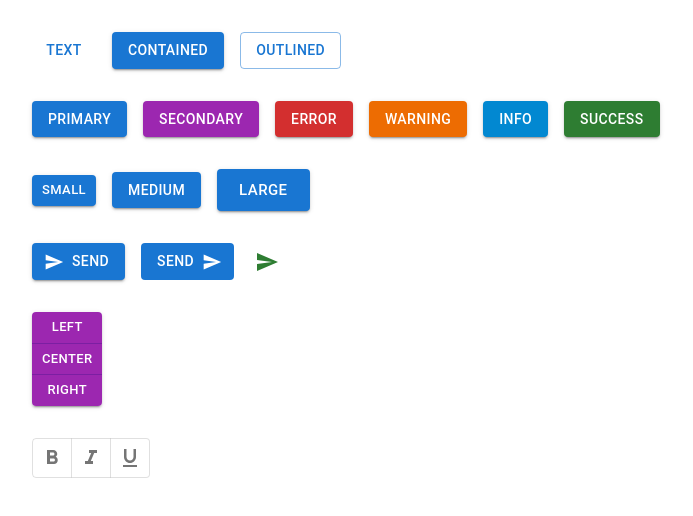
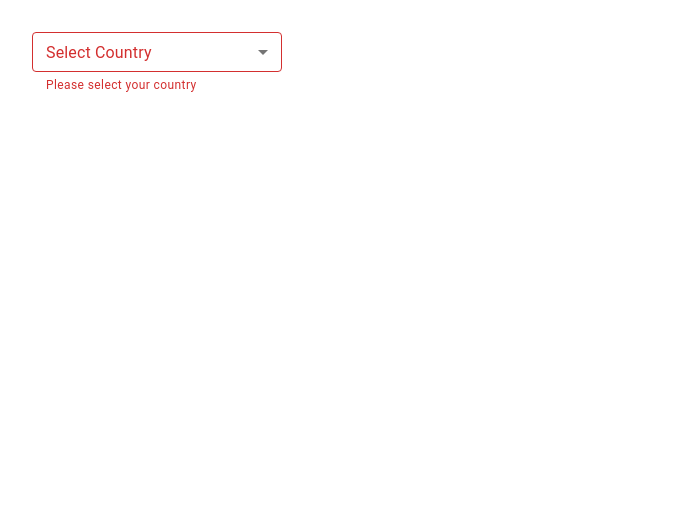
Before and after one commit to vapinedo/React-MUI, a React (Create React App) app: page / in a window 1280 px wide. Shown: the top 516 px of the page, without its empty margins (0-693 px from the left). Built offline with nearby package versions, Linux system fonts and the light colour scheme.

Commit message:
8 - Select

```diff
--- a/src/App.tsx
+++ b/src/App.tsx
@@ -1,12 +1,16 @@
 import './App.css';
-import MuiButton from './components/MuiButton';
-import MuiTypography from './components/MuiTypography';
+import MuiSelect from './components/MuiSelect';
+// import MuiTextField from './components/MuiTextField';
+// import MuiButton from './components/MuiButton';
+// import MuiTypography fzrom './components/MuiTypography';
 
 function App() {
   return (
     <div className="App">
       {/* <MuiTypography /> */}
-      <MuiButton />
+      {/* <MuiButton /> */}
+      {/* <MuiTextField /> */}
+      <MuiSelect />
     </div>
   );
 }
--- /dev/null
+++ b/src/components/MuiSelect.tsx
@@ -0,0 +1,40 @@
+import { Box, MenuItem, TextField } from '@mui/material'
+import React, { useState } from 'react'
+
+const MuiSelect = () => {
+
+    // const [country, setCountry] = useState("");
+    const [countries, setCountries] = useState<string[ ]>([]);
+
+    console.log({countries});
+
+    const onCountryChange = (event: React.ChangeEvent<HTMLInputElement >) => {
+        const rawValue = event.target.value;
+        const newValue = typeof rawValue === "string"
+            ? rawValue.split(",")
+            : rawValue;
+        setCountries(newValue);
+    };
+
+  return (
+    <Box width="250px">
+        <TextField
+            fullWidth
+            label="Select Country"
+            select value={countries}
+            onChange={onCountryChange}
+            SelectProps={{multiple: true}}
+            size="small"
+            color="secondary"
+            helperText="Please select your country"
+            error
+        >
+            <MenuItem value="IN">India</MenuItem>
+            <MenuItem value="US">USA</MenuItem>
+            <MenuItem value="AU">Australia</MenuItem>
+        </TextField>
+    </Box>
+  )
+}
+
+export default MuiSelect
```
